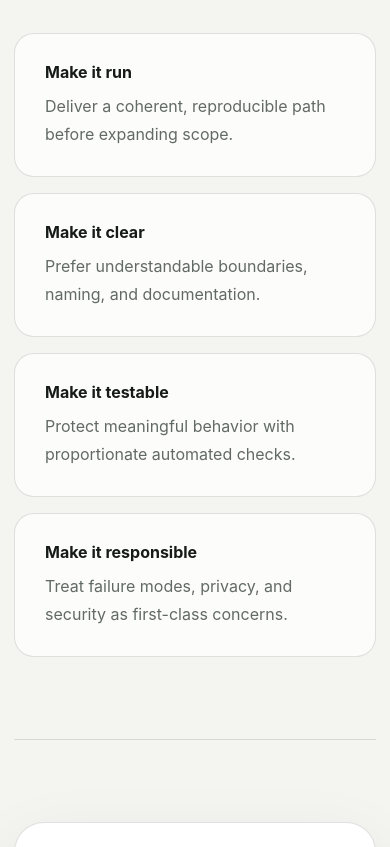
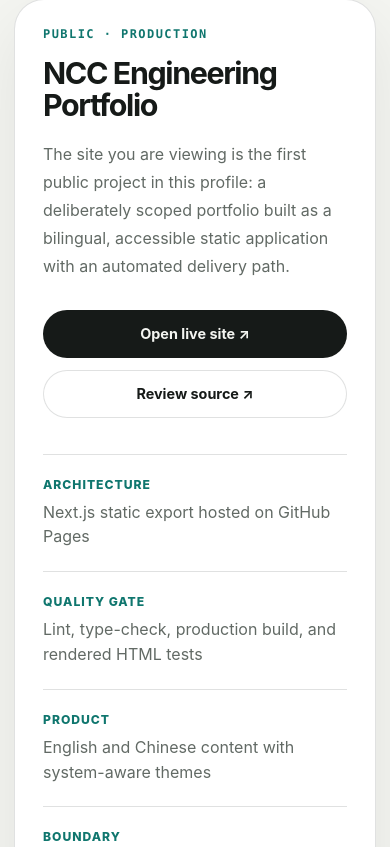
Before and after one commit to TolkmisLK/TolkmisLK.github.io, a Next.js app: page / in a window 390 px wide. Shown: the part 3737-4584 px from the top of the page. Built offline with nearby package versions, Linux system fonts and the light colour scheme.

Commit message:
feat: add verifiable selected work case study
Connect the portfolio's engineering claims to a live, reviewable project with bilingual evidence, responsive presentation, rendered checks, and current deployment documentation.

```diff
--- a/app/globals.css
+++ b/app/globals.css
@@ -112,6 +112,7 @@ a:focus-visible {
 .nav,
 .header-actions,
 .hero-actions,
+.work-actions,
 .capability-list,
 .footer-links {
   display: flex;
@@ -392,6 +393,75 @@ a:focus-visible {
   font-weight: 760;
 }
 
+.work-card {
+  display: grid;
+  grid-template-columns: minmax(0, 0.95fr) minmax(0, 1.05fr);
+  gap: clamp(36px, 7vw, 84px);
+  padding: clamp(28px, 6vw, 64px);
+  border: 1px solid var(--line);
+  border-radius: 30px;
+  background: var(--surface-strong);
+  box-shadow: var(--shadow);
+}
+
+.work-summary {
+  align-self: center;
+}
+
+.work-kicker {
+  margin: 0 0 18px;
+  color: var(--accent);
+  font: 750 0.75rem/1 ui-monospace, SFMono-Regular, Menlo, monospace;
+  letter-spacing: 0.12em;
+  text-transform: uppercase;
+}
+
+.work-summary h3 {
+  margin: 0 0 18px;
+  font-size: clamp(1.9rem, 4vw, 3.35rem);
+  letter-spacing: -0.045em;
+  line-height: 1.04;
+}
+
+.work-summary > p:not(.work-kicker) {
+  margin: 0;
+  color: var(--muted);
+  line-height: 1.75;
+}
+
+.work-actions {
+  flex-wrap: wrap;
+  gap: 12px;
+  margin-top: 30px;
+}
+
+.work-proof {
+  margin: 0;
+  border-top: 1px solid var(--line);
+}
+
+.work-proof div {
+  display: grid;
+  grid-template-columns: minmax(100px, 0.35fr) minmax(0, 0.65fr);
+  gap: 20px;
+  padding: 22px 0;
+  border-bottom: 1px solid var(--line);
+}
+
+.work-proof dt {
+  color: var(--accent);
+  font-size: 0.76rem;
+  font-weight: 800;
+  letter-spacing: 0.08em;
+  text-transform: uppercase;
+}
+
+.work-proof dd {
+  margin: 0;
+  color: var(--muted);
+  line-height: 1.55;
+}
+
 .principles-grid {
   grid-template-columns: repeat(2, minmax(0, 1fr));
 }
@@ -465,6 +535,7 @@ a:focus-visible {
   .section-heading,
   .experience-grid,
   .focus-grid,
+  .work-card,
   .principles-grid {
     grid-template-columns: 1fr;
   }
@@ -498,6 +569,16 @@ a:focus-visible {
     flex-direction: column;
   }
 
+  .work-actions {
+    align-items: stretch;
+    flex-direction: column;
+  }
+
+  .work-proof div {
+    grid-template-columns: 1fr;
+    gap: 8px;
+  }
+
   .primary-link,
   .secondary-link {
     width: 100%;
--- a/app/portfolio.tsx
+++ b/app/portfolio.tsx
@@ -10,6 +10,7 @@ const copy = {
     nav: [
       ["Experience", "experience"],
       ["Focus", "focus"],
+      ["Work", "work"],
       ["Principles", "principles"],
       ["Contact", "contact"],
     ],
@@ -65,6 +66,20 @@ const copy = {
         ["AI Agents", "MCP", "Tool Calling", "LLM Integration"],
       ],
     ],
+    workLabel: "Selected work",
+    workTitle: "Public proof, presented with its engineering constraints.",
+    projectStatus: "Public · Production",
+    projectName: "NCC Engineering Portfolio",
+    projectDescription:
+      "The site you are viewing is the first public project in this profile: a deliberately scoped portfolio built as a bilingual, accessible static application with an automated delivery path.",
+    projectLive: "Open live site",
+    projectSource: "Review source",
+    projectProof: [
+      ["Architecture", "Next.js static export hosted on GitHub Pages"],
+      ["Quality gate", "Lint, type-check, production build, and rendered HTML tests"],
+      ["Product", "English and Chinese content with system-aware themes"],
+      ["Boundary", "No backend, analytics, runtime secrets, or confidential project data"],
+    ],
     principlesLabel: "Principles",
     principlesTitle:
       "Engineering quality is visible in the decisions, not the amount of machinery.",
@@ -91,6 +106,7 @@ const copy = {
     nav: [
       ["经验领域", "experience"],
       ["当前方向", "focus"],
+      ["公开作品", "work"],
       ["工程原则", "principles"],
       ["联系", "contact"],
     ],
@@ -133,6 +149,20 @@ const copy = {
         "构建工具、边界和评测清晰的可靠 LLM 集成。",
         ["AI Agents", "MCP", "Tool Calling", "LLM Integration"],
       ],
+    ],
+    workLabel: "公开作品",
+    workTitle: "用可验证成果展示工程能力与约束。",
+    projectStatus: "公开 · 已上线",
+    projectName: "NCC 工程师主页",
+    projectDescription:
+      "你正在浏览的网站是这份公开技术履历的第一个项目：一个保持范围克制、支持中英双语和无障碍访问，并具备自动化交付流程的静态应用。",
+    projectLive: "访问线上页面",
+    projectSource: "审查源代码",
+    projectProof: [
+      ["架构", "使用 Next.js 静态导出并托管于 GitHub Pages"],
+      ["质量门禁", "代码检查、类型检查、生产构建和渲染结果测试"],
+      ["产品体验", "中英文内容与跟随系统的深浅主题"],
+      ["系统边界", "不包含后端、分析服务、运行时密钥或保密项目数据"],
     ],
     principlesLabel: "工程原则",
     principlesTitle: "工程质量体现在判断中，而不是组件和工具的数量。",
@@ -335,6 +365,46 @@ export function Portfolio() {
           </div>
         </section>
 
+        <section id="work" className="section" aria-labelledby="work-title">
+          <div className="section-heading">
+            <p className="section-label">{content.workLabel}</p>
+            <h2 id="work-title">{content.workTitle}</h2>
+          </div>
+          <article className="work-card">
+            <div className="work-summary">
+              <p className="work-kicker">{content.projectStatus}</p>
+              <h3>{content.projectName}</h3>
+              <p>{content.projectDescription}</p>
+              <div className="work-actions">
+                <a
+                  className="primary-link"
+                  href="https://tolkmislk.github.io/"
+                  target="_blank"
+                  rel="noreferrer"
+                >
+                  {content.projectLive} ↗
+                </a>
+                <a
+                  className="secondary-link"
+                  href="https://github.com/TolkmisLK/TolkmisLK.github.io"
+                  target="_blank"
+                  rel="noreferrer"
+                >
+                  {content.projectSource} ↗
+                </a>
+              </div>
+            </div>
+            <dl className="work-proof">
+              {content.projectProof.map(([label, value]) => (
+                <div key={label}>
+                  <dt>{label}</dt>
+                  <dd>{value}</dd>
+                </div>
+              ))}
+            </dl>
+          </article>
+        </section>
+
         <section
           id="principles"
           className="section"
```
Also changed, not shown: 2 other files (tests, documents, lock files or other folders).
